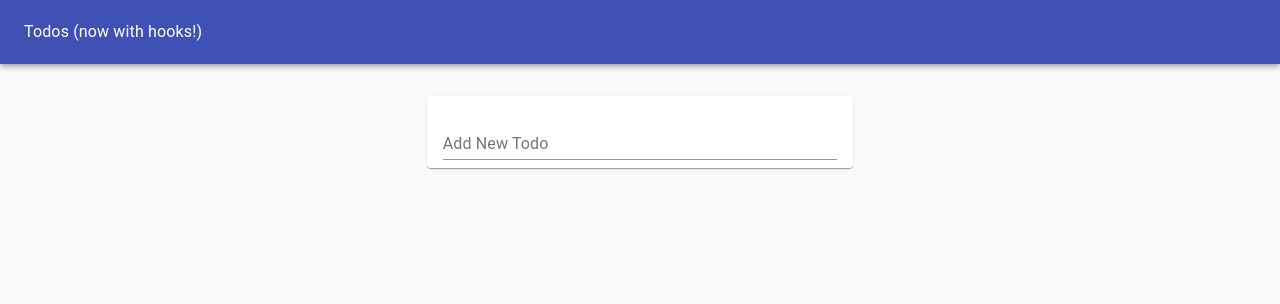
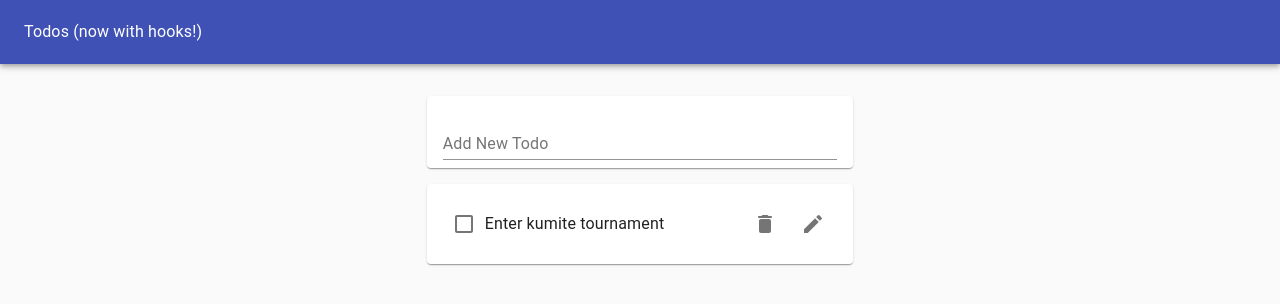
Before and after one commit to PeterJSims/todo_list, a React (Create React App) app: page / in a window 1280 px wide. Shown: the top 304 px of the page. Built offline with nearby package versions, Linux system fonts and the light colour scheme.

Commit message:
syntax before branching

```diff
--- a/src/Todo.js
+++ b/src/Todo.js
@@ -1,5 +1,5 @@
 import React, { Fragment } from 'react';
-import useToggle from './hooks/useToggle';
+import useToggle from './hooks/useToggleState';
 import EditTodoForm from './EditTodoForm';
 import ListItem from '@material-ui/core/ListItem';
 import ListItemText from '@material-ui/core/ListItemText';
--- a/src/TodoApp.js
+++ b/src/TodoApp.js
@@ -1,4 +1,4 @@
-import React, { useEffect } from 'react';
+import React from 'react';
 import useTodoState from './hooks/useTodoState';
 import TodoList from './TodoList';
 import TodoForm from './TodoForm';
@@ -9,20 +9,13 @@
 import Grid from '@material-ui/core/Grid';
 
 function TodoApp() {
-	const initialTodos = JSON.parse(window.localStorage.getItem('todos') || '[]');
+	const initialTodos = [ { id: 1, task: 'Enter kumite tournament', completed: false } ];
 	// const starterTodos = [
 	// 	{ id: 1, task: 'Walk dog', completed: false },
 	// 	{ id: 2, task: 'Enter kumite tournament', completed: true },
 	// 	{ id: 3, task: 'Regret joining tournament and hide', completed: false }
 	// ];
 	const { todos, addTodo, removeTodo, toggleTodo, editTodo } = useTodoState(initialTodos);
-
-	useEffect(
-		() => {
-			window.localStorage.setItem('todos', JSON.stringify(todos));
-		},
-		[ todos ]
-	);
 
 	return (
 		<Paper
--- /dev/null
+++ b/src/hooks/useLocalStorageState.js
@@ -0,0 +1,24 @@
+import { useState, useEffect } from 'react';
+
+function useLocalStorageState(key, defaultVal) {
+	// make piece of state, based off of value in localStorage (or default)
+	const [ state, setState ] = useState(() => {
+		let val;
+		try {
+			val = JSON.parse(window.localStorage.getItem(key) || String(defaultVal));
+		} catch (e) {
+			val = defaultVal;
+		}
+		return val;
+	});
+	//use useEffect to update localStorage when state changes
+	useEffect(
+		() => {
+			window.localStorage.setItem(key, JSON.stringify(state));
+		},
+		[ state ]
+	);
+	return [ state, setState ];
+}
+
+export default useLocalStorageState;
--- a/src/hooks/useTodoState.js
+++ b/src/hooks/useTodoState.js
@@ -1,8 +1,8 @@
-import { useState } from 'react';
+import useLocalStorageState from './useLocalStorageState';
 import uuid from 'uuid/v4';
 
 export default (initialTodos) => {
-	const [ todos, setTodos ] = useState(initialTodos);
+	const [ todos, setTodos ] = useLocalStorageState('todos', initialTodos);
 	return {
 		todos,
 		addTodo: (newTodoText) => {
```
Also changed, not shown: src/hooks/useToggleState.js (renamed from src/hooks/useToggle.js).
